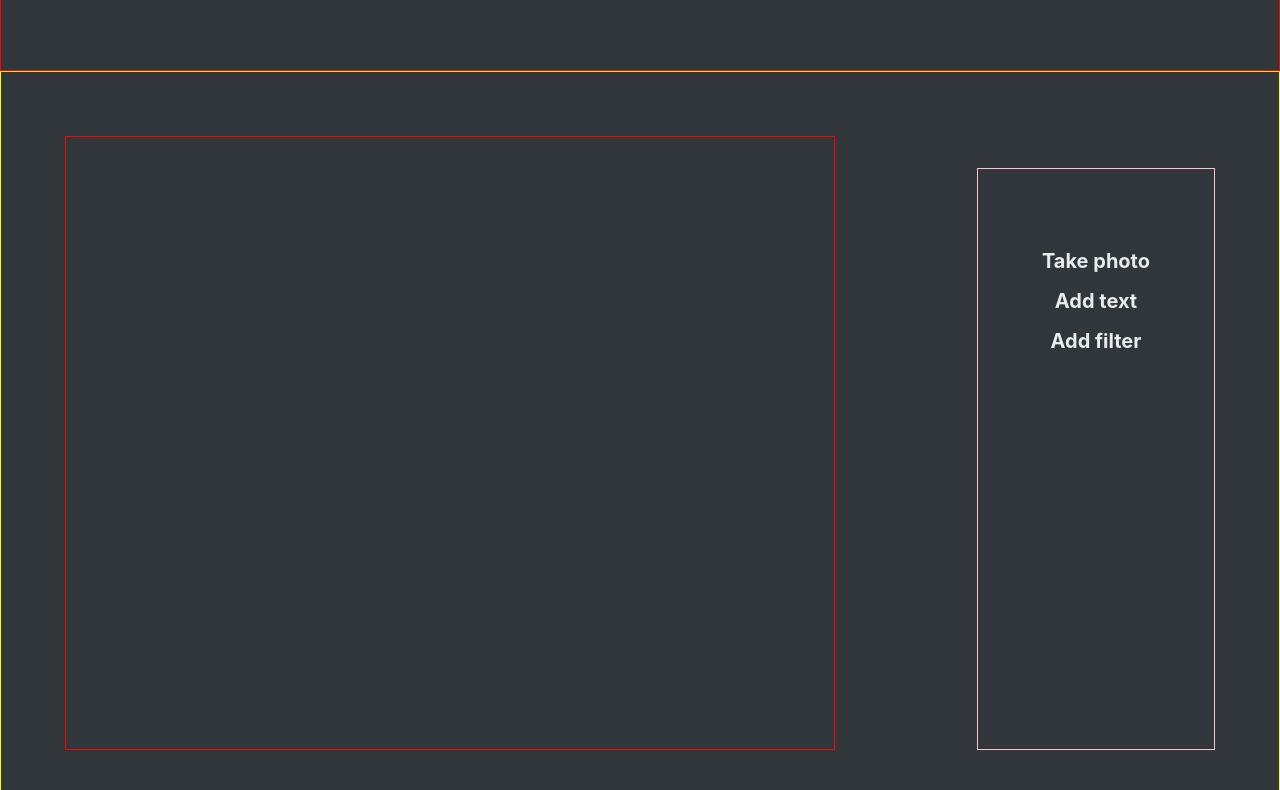
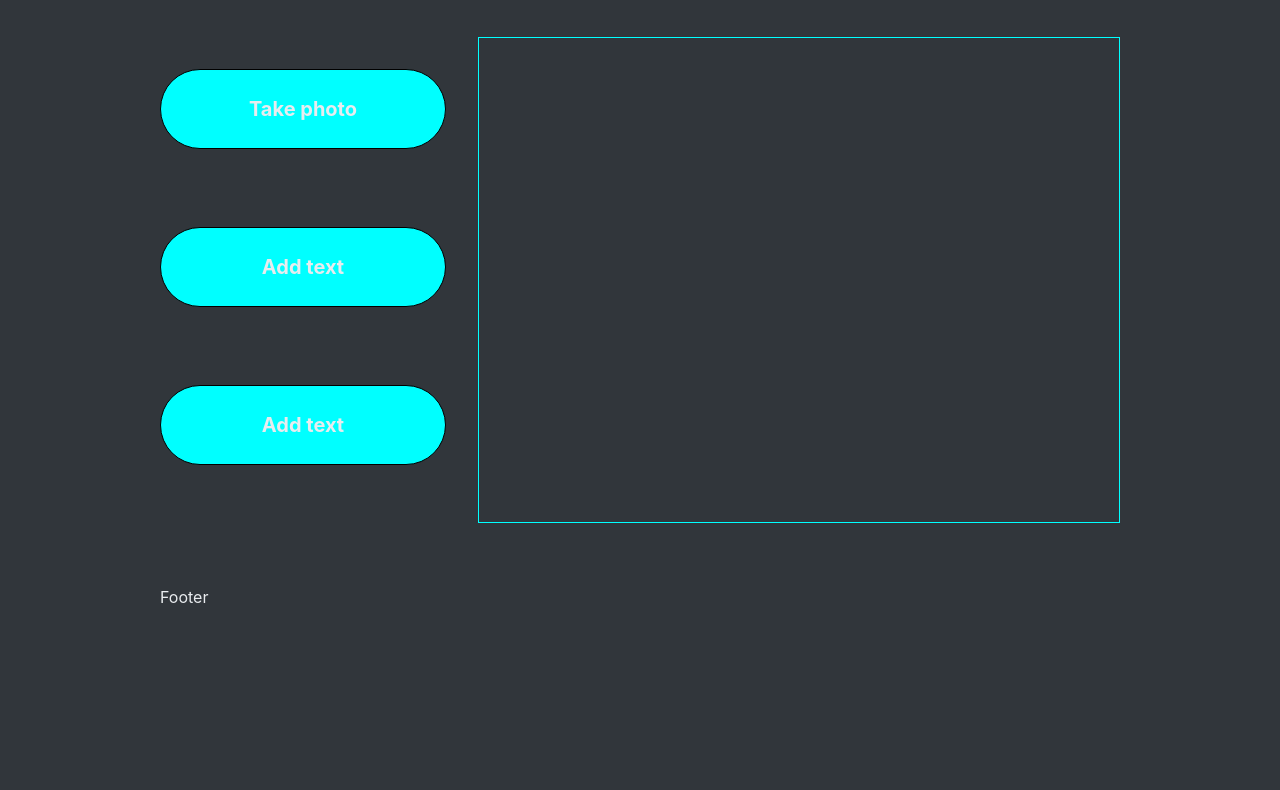
Before and after one commit to NoraLou/image-generator, a website built with Vite: page index.html in a window 1280 px wide. Shown: the part 141-931 px from the top of the page. After the commit the page ends 800 px from the top, so only its background shows below. Built offline with nearby package versions, Linux system fonts and the light colour scheme.

Commit message:
basic layout done

```diff
--- a/index.html
+++ b/index.html
@@ -6,20 +6,28 @@
     <link rel="stylesheet" type="text/css" href="style.scss" />
     <title>Image-Generator</title>
   </head>
-  <body class="container grid">
+  <body>
     <header>
       <h1> Image Generator </h1>
       <div>TOGGLE</div>
     </header>
     <main>
-      <article>
+      <figure>
         <canvas id="meme" name="meme" aria-label="meme image" alt="empty meme placeholder" width="640" height="480"></canvas>
-      </article>
-      <nav>
-        <h3>Take photo</h3>
-        <h3>Add text</h3>
-        <h3>Add filter</h3>
-      </nav>
+      </figure>
+      <sidebar>
+        <nav>
+          <a class="btn">
+            <h3>Take photo</h3>
+          </a>
+          <a class="btn">
+            <h3>Add text</h3>
+          </a>
+          <a class="btn">
+            <h3>Add text</h3>
+          </a>
+        </nav>
+      </sidebar>
     </main>
     <footer>Footer</footer>
     <script type="module" src="/main.js"></script>
--- a/style.scss
+++ b/style.scss
@@ -52,48 +52,74 @@ a {
 a:hover {
   color: var(--link-hover-color);
 }
-// quick reset end
 
 
+//layout
+header,
+main,
+footer {
+  padding: 1rem;
+  max-width: 1024px;
+  margin: 0 auto;
+
+  @media (min-width: 1024px) {
+    padding: 2rem;
+  }
+}
 
 header {
   display: flex;
   justify-content: space-between;
   align-items: center;
-  padding: 2rem;
-  border: solid 1px red;
 }
 
 main {
   display: flex;
   flex-direction: column;
-  border: solid 1px yellow;
-  padding: 2rem;
-  @media (min-width:768px) {
-    padding: 4rem;
-    flex-direction: row;
-    justify-content: space-between ;
+
+  a.btn {
+    margin-top: 1.25rem;
+    padding: .5rem;
+    color: black;
+    background: cyan;
+    border-radius: 2.75rem;
+    text-align: center;
+    &:first-of-type {
+      margin-top: 2rem;
     }
   }
 
-article {
-  border: solid red 1px;
+
+  @media (min-width: 1024px) {
+    flex-direction: row;
+    justify-content: space-between;
+
+    sidebar {
+      order: -1;
+      margin-right: 1rem;
+      display: flex;
+
+      nav {
+        display: flex;
+        flex-wrap: wrap;
       }
 
-nav {
-  margin-top: 2rem;
-  text-align: center;
-  border: solid pink 1px;
+      a.btn {
+        border: solid 1px black;
+        flex-basis: 100%;
+        align-content: center;
+        height: 5rem;
+      }
     }
 
-
-footer {
-  border: solid red 1px;
-  padding: 2rem;
+    figure {
+      margin-left: 1rem;
+    }
   }
 
-header, article, nav, footer {
-    @media (min-width:768px) {
-        padding: 4rem;
 }
+
+figure {
+  margin: 0;
+  border: solid cyan 1px;
 }
```
Lines whose indentation alone changed are shown as unchanged.
